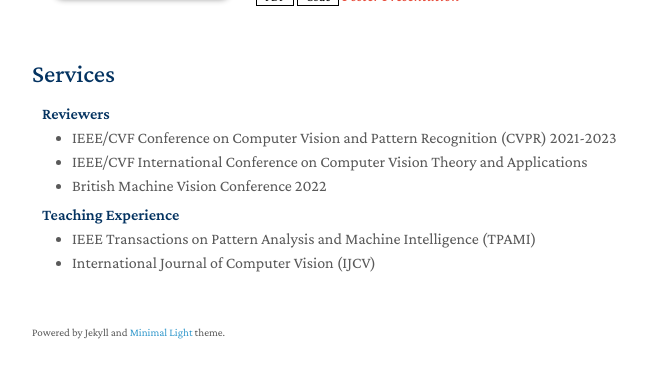
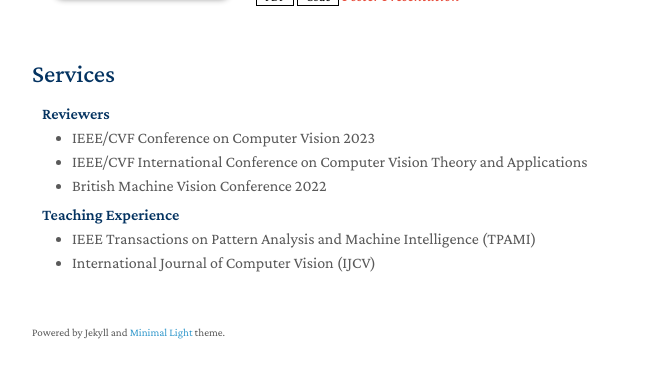
Before and after one commit to aliman80/aliman80.github.io, a Jekyll site: the page built from index.md, in a window 1280 px wide and 900 px high, scrolled down 1728 px, cut to the strip 487-865 px from the top of the window. Shown: the whole strip, without its empty margins (438-1085 px from the left). Built offline with Jekyll 4.4.1, drawn with Linux system fonts in a browser that asks for light colours; a style sheet for code colours, icons or effects is not loaded; our own code applies the rules of GitHub Pages for plain Markdown files.

Commit message:
Update services.md

```diff
--- a/_includes/services.md
+++ b/_includes/services.md
@@ -3,8 +3,8 @@
 <h4 style="margin:0 10px 0;"> Reviewers</h4>
 
 <ul style="margin:0 0 5px;">
-  <li><a href="http://https://visapp.scitevents.org/?y=2022/"><autocolor>IEEE/CVF Conference on Computer Vision and Pattern Recognition (CVPR) 2021-2023</autocolor></a></li>
-  <li><a href="http://iccv2021.thecvf.com/"><autocolor>IEEE/CVF International Conference on Computer Vision Theory and Applications</autocolor></a></li>
+  <li><a href=" http://iccv2023.thecvf.com/?y=2022/"><autocolor>IEEE/CVF Conference on Computer Vision  2023</autocolor></a></li>
+  <li><a href="https://visapp.scitevents.org"><autocolor>IEEE/CVF International Conference on Computer Vision Theory and Applications</autocolor></a></li>
   <li><a href="https://bmvc2024.org/"><autocolor>British Machine Vision Conference 2022</autocolor></a></li>
 </ul>
 
```
